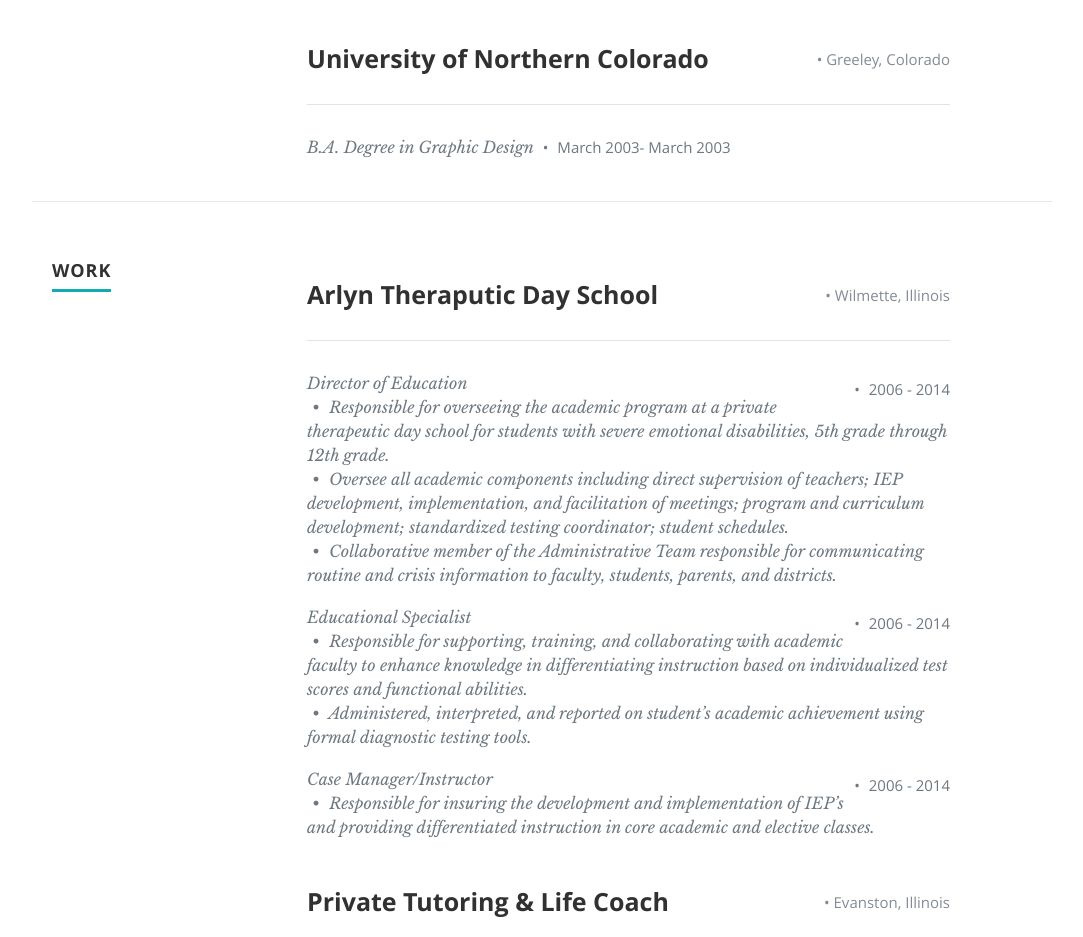
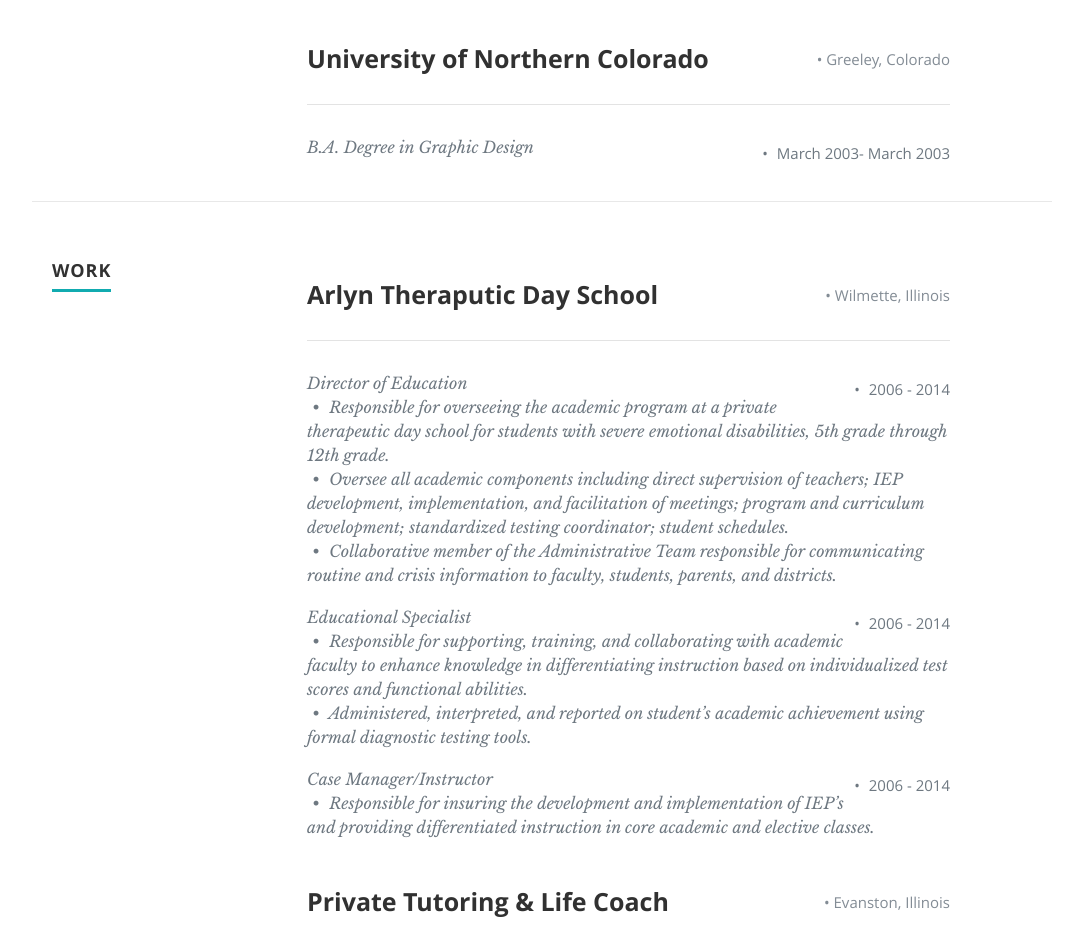
Before and after one commit to jessicalieberman/jessicalieberman.github.io, a plain HTML site: page index.html in a window 1280 px wide. Shown: the part 1700-2637 px from the top of the page, without its empty margins (98-1181 px from the left). Drawn offline with nearby package versions, Linux system fonts and the light colour scheme.

```diff
--- a/index.html
+++ b/index.html
@@ -207,7 +207,7 @@
                   </div>
                   <hr />
 
-                  <p class="info">B.A. Degree in Graphic Design <em class="date" style="float": right"><span>&bull;</span> March 2003- March 2003</em>
+                  <p class="info">B.A. Degree in Graphic Design <em class="date" style="float: right"><span>&bull;</span> March 2003- March 2003</em>
                   <!-- Extra Details
                   <p>
                   This is Photoshop's version  of Lorem Ipsum. Proin gravida nibh vel velit auctor aliquet.
```
